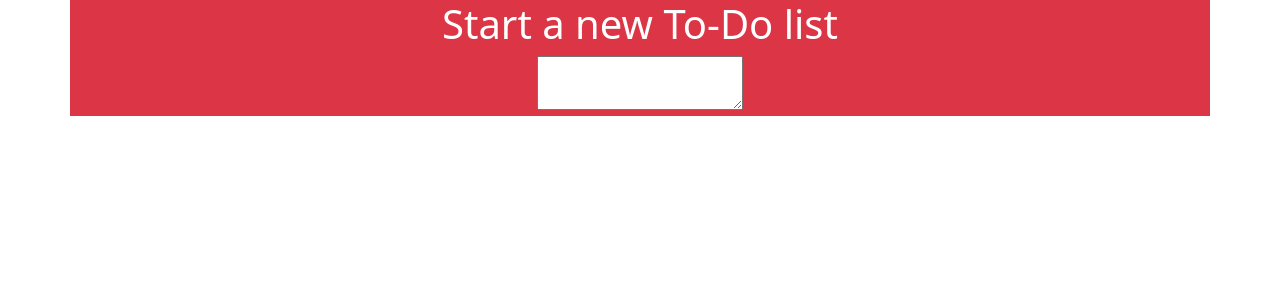
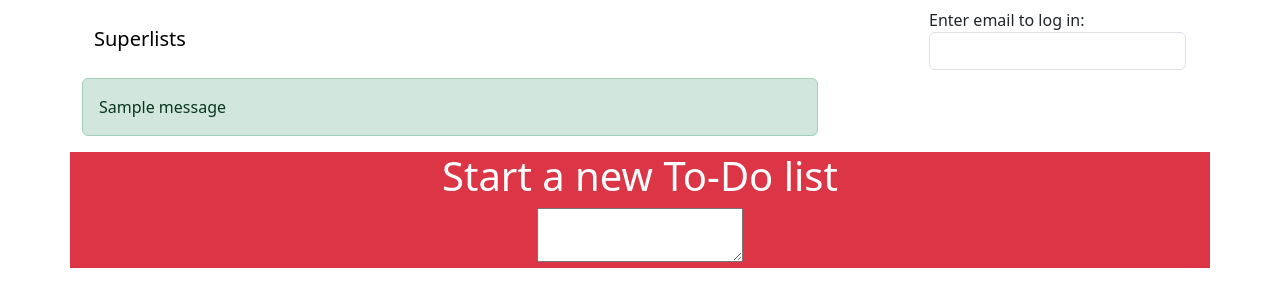
Before and after one commit to stormy-mm/studing, a Django app: template lists/templates/home.html in a window 1280 px wide. Shown: the top 307 px of the page. Run offline with Django 5.2, Linux system fonts and the light colour scheme; the template is opened without the code that fills it, so the values that code supplies are empty, except form fields; tables that the repository leaves empty hold one stand-in row (values such as "Sample post"); one stand-in notice (Sample message) is shown; form fields are guessed from the names that the template uses; some libraries are stand-ins or nearby versions.

Commit message:
Добавлена разметка представления авторизации

```diff
--- a/lists/templates/base.html
+++ b/lists/templates/base.html
@@ -11,6 +11,38 @@
 </head>
 <body>
 <div class="container">
+    <nav class="navbar navbar-default" role="navigation">
+        <div class="container-fluid">
+            <a class="navbar-brand" href="/">Superlists</a>
+            {% if user.email %}
+            <ul class="nav navbar-nav navbar-right">
+                <li class="navbar-text">Logged in as {{ user.email }}</li>
+                <li><a href="{% url 'logout' %}">Log out</a></li>
+            </ul>
+            {% else %}
+            <form class="navbar-form navbar-right" method="post" action="{% url 'send_login_email' %}">
+                <span>Enter email to log in:</span>
+                <input class="form-control" name="email" type="text"/>
+                {% csrf_token %}
+            </form>
+            {% endif %}
+        </div>
+    </nav>
+
+    {% if messages %}
+    <div class='row'>
+        <div class="col-md-8">
+            {% for message in messages %}
+            {% if message.level_tag == 'success' %}
+            <div class="alert alert-success">{{ message }}</div>
+            {% else %}
+            <div class="alert alert-warning">{{ message }}</div>
+            {% endif %}
+            {% endfor %}
+        </div>
+    </div>
+    {% endif %}
+
     <div class="row">
         <div class="col-md-12 col-md-offset-3 bg-danger text-white">
             <div class="text-center">
```
Lines whose indentation alone changed are shown as unchanged.
